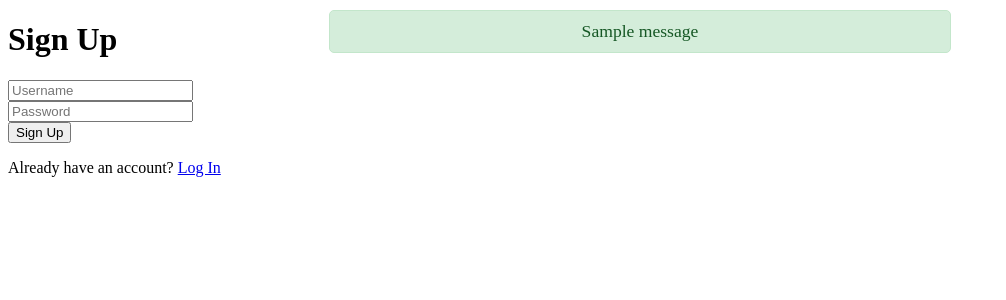
After one commit to MizusakoSadanobu/flask_simple_sample, a Flask app: page /signup in a window 1280 px wide. The commit adds this page. Shown: the top 300 px of the page, without its empty margins (0-1006 px from the left). Run offline with Flask 3, Linux system fonts and the light colour scheme; tables that the repository leaves empty hold one stand-in row (values such as "Sample post"); one stand-in notice (Sample message) is shown.

Commit message:
Add user auth

```diff
--- a/app.py
+++ b/app.py
@@ -1,51 +1,113 @@
-from flask import Flask, render_template, request, redirect, url_for
+from flask import Flask, render_template, request, redirect, url_for, flash
 from flask_sqlalchemy import SQLAlchemy
+from flask_bcrypt import Bcrypt
+from flask_login import LoginManager, UserMixin, login_user, login_required, logout_user, current_user
 
 # Flaskアプリケーションのインスタンスを作成
 app = Flask(__name__)
-
-# SQLiteデータベースの設定
 app.config['SQLALCHEMY_DATABASE_URI'] = 'sqlite:///todo.db'
 app.config['SQLALCHEMY_TRACK_MODIFICATIONS'] = False
+app.config['SECRET_KEY'] = 'mysecretkey'  # セッション管理用のシークレットキー
 
-# SQLAlchemyインスタンスを作成
+# インスタンスの作成
 db = SQLAlchemy(app)
+bcrypt = Bcrypt(app)
+login_manager = LoginManager(app)
+login_manager.login_view = 'login'
+
+# ユーザーモデルを定義
+class User(UserMixin, db.Model):
+    id = db.Column(db.Integer, primary_key=True)
+    username = db.Column(db.String(150), nullable=False, unique=True)
+    password = db.Column(db.String(150), nullable=False)
 
 # タスクのデータベースモデルを定義
 class Task(db.Model):
     id = db.Column(db.Integer, primary_key=True)
     content = db.Column(db.String(200), nullable=False)
+    user_id = db.Column(db.Integer, db.ForeignKey('user.id'), nullable=False)
 
     def __repr__(self):
         return f'<Task {self.id}: {self.content}>'
+
+# ログインマネージャーのユーザーロード
+@login_manager.user_loader
+def load_user(user_id):
+    return User.query.get(int(user_id))
 
 # 初回実行時にデータベースを作成
 with app.app_context():
     db.create_all()
 
+# ホームルート。ログインしている場合はタスクリストを表示、していない場合はサインイン/サインアップ画面を表示
 @app.route('/')
+@login_required
 def index():
-    # データベースから全てのタスクを取得
-    tasks = Task.query.all()
+    tasks = Task.query.filter_by(user_id=current_user.id).all()
     return render_template('index.html', tasks=tasks)
 
+# サインアップルート
+@app.route('/signup', methods=['GET', 'POST'])
+def signup():
+    if request.method == 'POST':
+        username = request.form.get('username')
+        password = request.form.get('password')
+
+        # ユーザー名の重複チェック
+        existing_user = User.query.filter_by(username=username).first()
+        if existing_user:
+            flash('Username already exists. Please choose a different one.', 'danger')
+            return redirect(url_for('signup'))
+
+        # パスワードのハッシュ化
+        hashed_password = bcrypt.generate_password_hash(password).decode('utf-8')
+
+        # 新しいユーザーを作成
+        new_user = User(username=username, password=hashed_password)
+        db.session.add(new_user)
+        db.session.commit()
+
+        flash('Account created successfully! Please log in.', 'success')
+        return redirect(url_for('login'))
+
+    return render_template('signup.html')
+
+# ログインルート
+@app.route('/login', methods=['GET', 'POST'])
+def login():
+    if request.method == 'POST':
+        username = request.form.get('username')
+        password = request.form.get('password')
+
+        user = User.query.filter_by(username=username).first()
+        if user and bcrypt.check_password_hash(user.password, password):
+            login_user(user)
+            return redirect(url_for('index'))
+        else:
+            flash('Login Unsuccessful. Please check username and password', 'danger')
+
+    return render_template('login.html')
+
+# タスク追加ルート
 @app.route('/add', methods=['POST'])
+@login_required
 def add_task():
-    # フォームから送信されたタスクを取得
     task_content = request.form.get('task')
     if task_content:
-        # 新しいタスクをデータベースに追加
-        new_task = Task(content=task_content)
+        new_task = Task(content=task_content, user_id=current_user.id)
         db.session.add(new_task)
         db.session.commit()
     return redirect(url_for('index'))
 
+# タスク編集ルート
 @app.route('/edit/<int:task_id>', methods=['GET', 'POST'])
+@login_required
 def edit_task(task_id):
-    # 編集するタスクを取得
     task = Task.query.get_or_404(task_id)
+    if task.user_id != current_user.id:
+        return redirect(url_for('index'))
+
     if request.method == 'POST':
-        # フォームから送信された新しいタスク内容を取得
         new_content = request.form.get('task')
         if new_content:
             task.content = new_content
@@ -53,13 +115,24 @@ def edit_task(task_id):
             return redirect(url_for('index'))
     return render_template('edit.html', task=task)
 
+# タスク削除ルート
 @app.route('/delete/<int:task_id>')
+@login_required
 def delete_task(task_id):
-    # 指定されたIDのタスクをデータベースから削除
     task_to_delete = Task.query.get_or_404(task_id)
+    if task_to_delete.user_id != current_user.id:
+        return redirect(url_for('index'))
+
     db.session.delete(task_to_delete)
     db.session.commit()
     return redirect(url_for('index'))
 
+# ログアウトルート
+@app.route('/logout')
+@login_required
+def logout():
+    logout_user()
+    return redirect(url_for('login'))
+
 if __name__ == '__main__':
     app.run(debug=True)
--- a/templates/index.html
+++ b/templates/index.html
@@ -7,6 +7,7 @@
 </head>
 <body>
     <h1>To Do List</h1>
+    <p>Welcome, {{ current_user.username }}! <a href="{{ url_for('logout') }}">Log Out</a></p>
 
     <form action="{{ url_for('add_task') }}" method="POST">
         <input type="text" name="task" placeholder="Add new task" required>
@@ -17,9 +18,7 @@
         {% for task in tasks %}
             <li>
                 {{ task.content }}
-                <!-- タスクを編集するためのリンク -->
                 <a href="{{ url_for('edit_task', task_id=task.id) }}">Edit</a>
-                <!-- タスクを削除するためのリンク -->
                 <a href="{{ url_for('delete_task', task_id=task.id) }}">Delete</a>
             </li>
         {% endfor %}
--- /dev/null
+++ b/templates/signup.html
@@ -0,0 +1,53 @@
+<!DOCTYPE html>
+<html lang="en">
+<head>
+    <meta charset="UTF-8">
+    <meta name="viewport" content="width=device-width, initial-scale=1.0">
+    <title>Sign Up</title>
+    <style>
+        .flash {
+            padding: 10px;
+            margin: 0 auto;
+            width: 90%;
+            max-width: 600px;
+            text-align: center;
+            position: fixed;
+            top: 10px;
+            left: 50%;
+            transform: translateX(-50%);
+            z-index: 1000;
+            border-radius: 5px;
+            font-size: 1.1em;
+        }
+        .flash.success {
+            background-color: #d4edda;
+            color: #155724;
+            border: 1px solid #c3e6cb;
+        }
+        .flash.danger {
+            background-color: #f8d7da;
+            color: #721c24;
+            border: 1px solid #f5c6cb;
+        }
+    </style>
+</head>
+<body>
+    <h1>Sign Up</h1>
+
+    <!-- フラッシュメッセージの表示 -->
+    {% with messages = get_flashed_messages(with_categories=true) %}
+        {% if messages %}
+            {% for category, message in messages %}
+                <div class="flash {{ category }}">{{ message }}</div>
+            {% endfor %}
+        {% endif %}
+    {% endwith %}
+
+    <form action="{{ url_for('signup') }}" method="POST">
+        <input type="text" name="username" placeholder="Username" required><br>
+        <input type="password" name="password" placeholder="Password" required><br>
+        <button type="submit">Sign Up</button>
+    </form>
+    <p>Already have an account? <a href="{{ url_for('login') }}">Log In</a></p>
+</body>
+</html>
```
Also changed, not shown: templates/login.html (added, +17 -0 lines), gif/Animation.gif.
